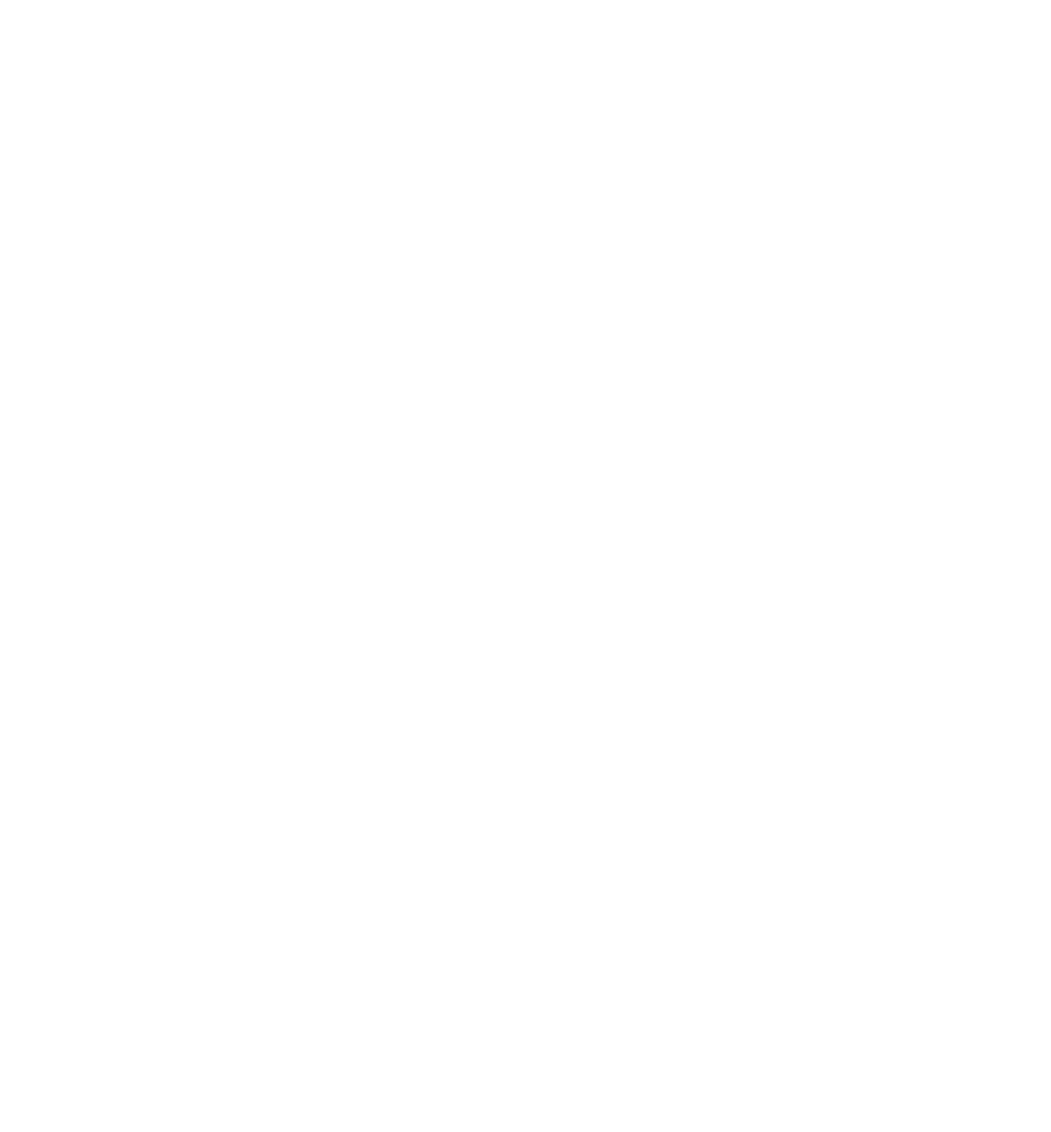
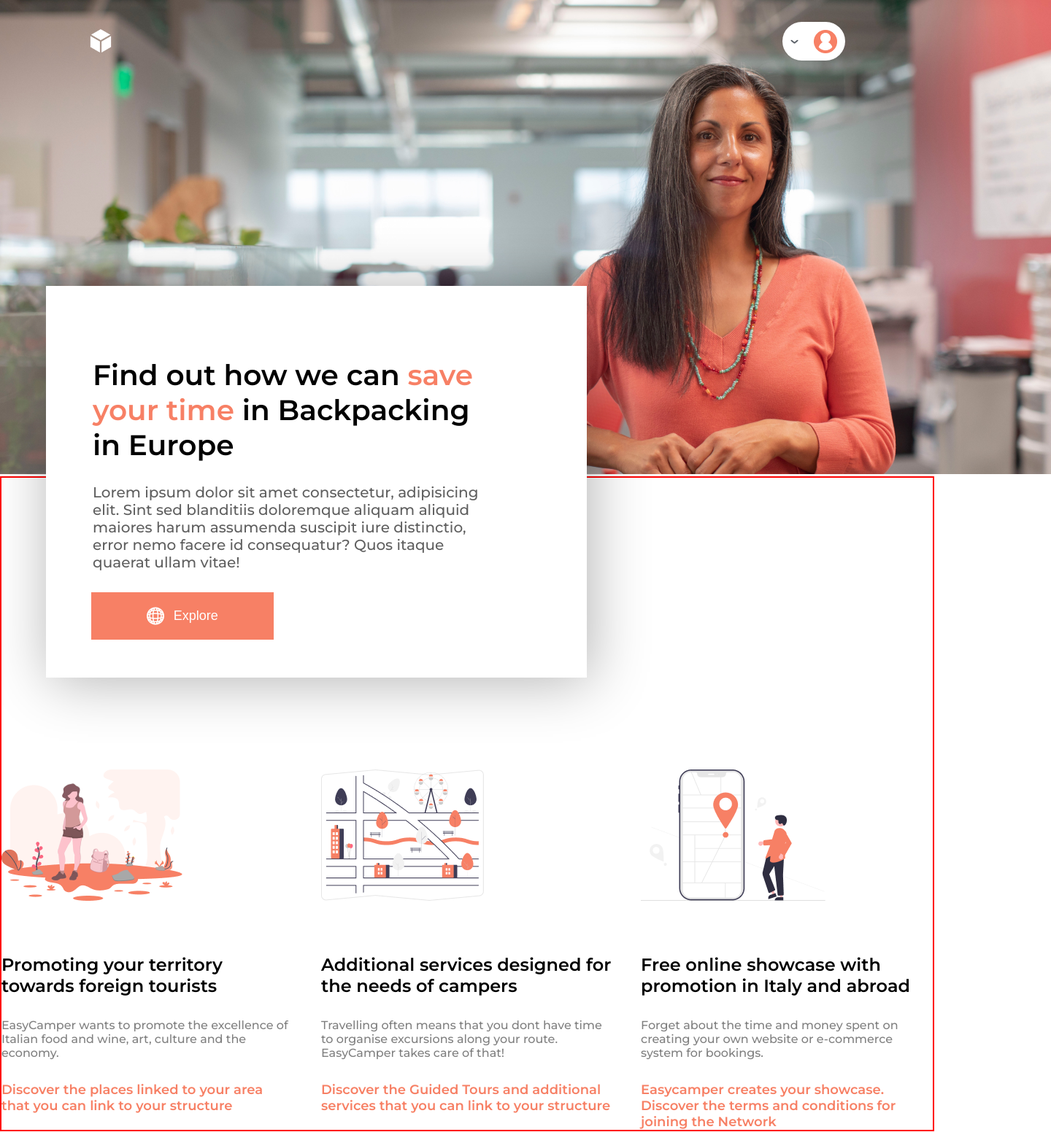
Before and after one commit to Yury-Odinson/Easy-Camper, a website built with Parcel: page src/index.html in a window 1280 px wide. Shown: the top 1552 px of the page at 73% size, 1440 px wide, since content can reach past the window. Before the commit the page ends 800 px from the top, so only its background shows below. Built offline with nearby package versions, Linux system fonts and the light colour scheme.

Commit message:
feat: wrapper & cards

```diff
--- a/src/index.html
+++ b/src/index.html
@@ -7,7 +7,7 @@
 
     <link rel="preconnect" href="https://fonts.googleapis.com">
     <link rel="preconnect" href="https://fonts.gstatic.com" crossorigin>
-    <link href="https://fonts.googleapis.com/css2?family=Merriweather:wght@300;400;700;900&display=swap" rel="stylesheet">
+    <link href="https://fonts.googleapis.com/css2?family=Merriweather:wght@300;400;700;900&family=Montserrat:wght@100;200;300;500;600;700&display=swap" rel="stylesheet">
 
     <link rel="stylesheet" href="./styles/reset.scss">
     <link rel="stylesheet" href="./styles/styles.scss">
@@ -15,6 +15,51 @@
     <title>Easy camper</title>
 </head>
 <body>
+    <div class="wrapper">
+        <img class="main__photo" src="./assets/img/main.png" alt="main photo">
+        <img class="cube__main" src="./assets/img/cube_1.png">
+        <div class="menu">
+            <img class="menu__arrow" src="./assets/img/menu_arrow.png">
+            <img class="menu__icon" src="./assets/img/menu_icon.png">
+        </div>
+        <div class="description">
+            <h1 class="description-title">Find out how we can <span class="description-title__red">save your time</span> in Backpacking in Europe</h1>
+            <p class="description__text">Lorem ipsum dolor sit amet consectetur, adipisicing elit. Sint sed blanditiis doloremque aliquam aliquid maiores harum assumenda suscipit iure distinctio, error nemo facere id consequatur? Quos itaque quaerat ullam vitae!</p>
+            <button class="description-button">
+                    <img class="description-button__logo" src="./assets/img/button_logo.png" alt="button logo">
+                    <p class="description-button__text">Explore</p>
+            </button>
+        </div>
+    </div>
+    <div class="about">
+        <div class="about-cards">
+            <img src="./assets/img/1.png" alt="first image">
+            <p class="about-cards__title">Promoting your territory towards foreign tourists</p>
+            <p class="about-cards__description">EasyCamper wants to promote the excellence of Italian food and wine, art, culture and the economy.</p>
+            <p class="about-cards__tagline">Discover the places linked to your area that you can link to your structure</p>
+        </div>
+        <div class="about-cards">
+            <img src="./assets/img/2.png" alt="second image">
+            <p class="about-cards__title">Additional services designed for the needs of campers</p>
+            <p class="about-cards__description">Travelling often means that you dont have time to organise excursions along your route. EasyCamper takes care of that!</p>
+            <p class="about-cards__tagline">Discover the Guided Tours and additional services that you can link to your structure</p>
+        </div>
+        <div class="about-cards">
+            <img src="./assets/img/3.png" alt="third image">
+            <p class="about-cards__title">Free online showcase with promotion in Italy and abroad</p>
+            <p class="about-cards__description">Forget about the time and money spent on creating your own website or e-commerce system for bookings.</p>
+            <p class="about-cards__tagline">Easycamper creates your showcase. Discover the terms and conditions for joining the Network</p>
+        </div>
+    </div>
+
+
+
+
+
+
+
+        <div class="lorem">Lorem ipsum dolor sit amet consectetur adipisicing elit. Odit commodi neque corrupti, blanditiis aspernatur, nostrum earum minima culpa esse deserunt a maxime eius ratione similique sunt minus odio tenetur sint. Lorem ipsum, dolor sit amet consectetur adipisicing elit. Ipsam earum modi at aliquid dolorem. Sequi, animi, quisquam ipsam deleniti cum fugiat debitis similique tempore facilis beatae omnis doloribus autem inventore. Lorem ipsum dolor sit amet consectetur adipisicing elit. Amet dolore quis itaque totam vel exercitationem, veniam reiciendis nihil ipsum rerum ea omnis incidunt saepe! Sed totam eveniet cumque voluptatem maiores.</div>
+
 
 </body>
 </html>
--- a/src/styles/reset.scss
+++ b/src/styles/reset.scss
@@ -7,6 +7,7 @@
 html {
     font-size: 62.5%;
     font-family: 'Merriweather', serif;
+    font-family: 'Montserrat', sans-serif;
     scroll-behavior: smooth;
 }
 
@@ -17,3 +18,8 @@ ul {
 a {
     text-decoration: none;
 }
+
+button {
+    cursor: pointer;
+    border: none;
+}
--- a/src/styles/styles.scss
+++ b/src/styles/styles.scss
@@ -0,0 +1,137 @@
+html {
+    max-width: 1440px;
+    margin: 0 auto;
+}
+
+.wrapper {
+    position: relative;
+    max-width: 1440px;
+    margin: 0 auto;
+        // background-color: aqua;
+    // height: 300px;
+}
+
+.cube__main {
+    position: absolute;
+    top: 40px;
+    left: 122px;
+    width: 32px;
+    height: 32px;
+}
+
+.menu {
+    position: absolute;
+    margin: auto;
+    display: flex;
+    justify-content: space-between;
+    top: 30px;
+    right: 122px;
+    width: 86px;
+    height: 53px;
+    background-color: white;
+    border-radius: 30px;
+}
+
+.menu__arrow {
+    margin: auto;
+    width: 11px;
+    height: 6px;
+}
+
+.menu__icon {
+    margin: auto;
+    width: 32px;
+    height: 32px;
+}
+
+.description {
+    position: absolute;
+    width: 741px;
+    height: 537px;
+    background-color: #FFF;
+    top: 60%;
+    left: 63px;
+    box-shadow: 5px 5px  75px rgba(0, 0, 0, 0.3);
+
+    &-title {
+        padding: 98px 136px 0 64px;
+        font-size: 3.9rem;
+        font-weight: 600;
+    }
+
+    &-title__red {
+        color: #F78065;
+    }
+
+    &__text {
+        padding: 29px 136px 0 64px;
+        font-family: 'Montserrat', sans-serif;
+        font-size: 2rem;
+        color: rgb(95, 95, 95);
+    }
+
+    &-button {
+        display: flex;
+        padding: 0 70px;
+        margin: 29px 62px 73px;
+        background-color: #F78065;
+        width: 250px;
+        height: 65px;
+    }
+
+    &-button__logo,
+    &-button__text {
+        margin: auto;
+        color: #FFF;
+        font-size: 1.8rem;
+    }
+}
+
+.about {
+
+    display: flex;
+    justify-content: space-between;
+    border: 2px solid red;
+
+    &-cards {
+        margin: 400px 0 0;
+        max-width: 400px;
+    }
+
+    &-cards__title {
+        padding: 70px 0 0;
+        font-size: 2.4rem;
+        font-weight: 600;
+    }
+
+    &-cards__description {
+        padding: 30px 0;
+        font-family: 'Montserrat', sans-serif;
+        font-size: 1.6rem;
+        color: rgba(0, 0, 0, 0.5);
+    }
+
+    &-cards__tagline {
+        font-size: 1.8rem;
+        font-weight: 600;
+        color: #F78065;
+    }
+
+}
+
+
+
+
+
+
+
+
+
+
+
+
+
+.lorem {
+    position: absolute;
+    padding: 1000px 0;
+}
```
Also changed, not shown: src/assets/img/button_logo.png (added), src/assets/img/cube_1.png (added), src/assets/img/menu_arrow.png (added), src/assets/img/menu_icon.png (added).
